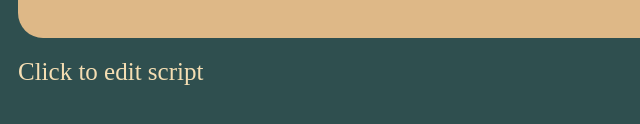
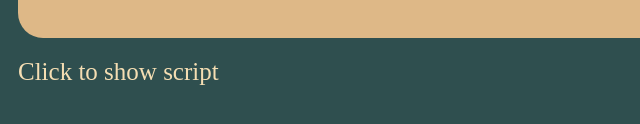
Before and after one commit to Career200/FizzBuzz, a plain HTML site: page fizzbuzz.html in a window 1280 px wide. Shown: the part 456-580 px from the top of the page, 0-640 px from the left. Drawn offline with Linux system fonts and the light colour scheme.

Commit message:
fix: buzzfix

```diff
--- a/fizzbuzz.html
+++ b/fizzbuzz.html
@@ -82,11 +82,11 @@
     </label>
     <h2 id="answer">Result will be shown here</h2></div>
     <div class="link-box">
-      <a href="#script">Click to edit script</a>
+      <a href="#script">Click to show script</a>
       <a href="#">Click to hide script</a>
     </div>
   <pre>
-  <script id="script" spellcheck="flase" contenteditable="true">
+  <script id="script">
 
   //write js code here
 
```
